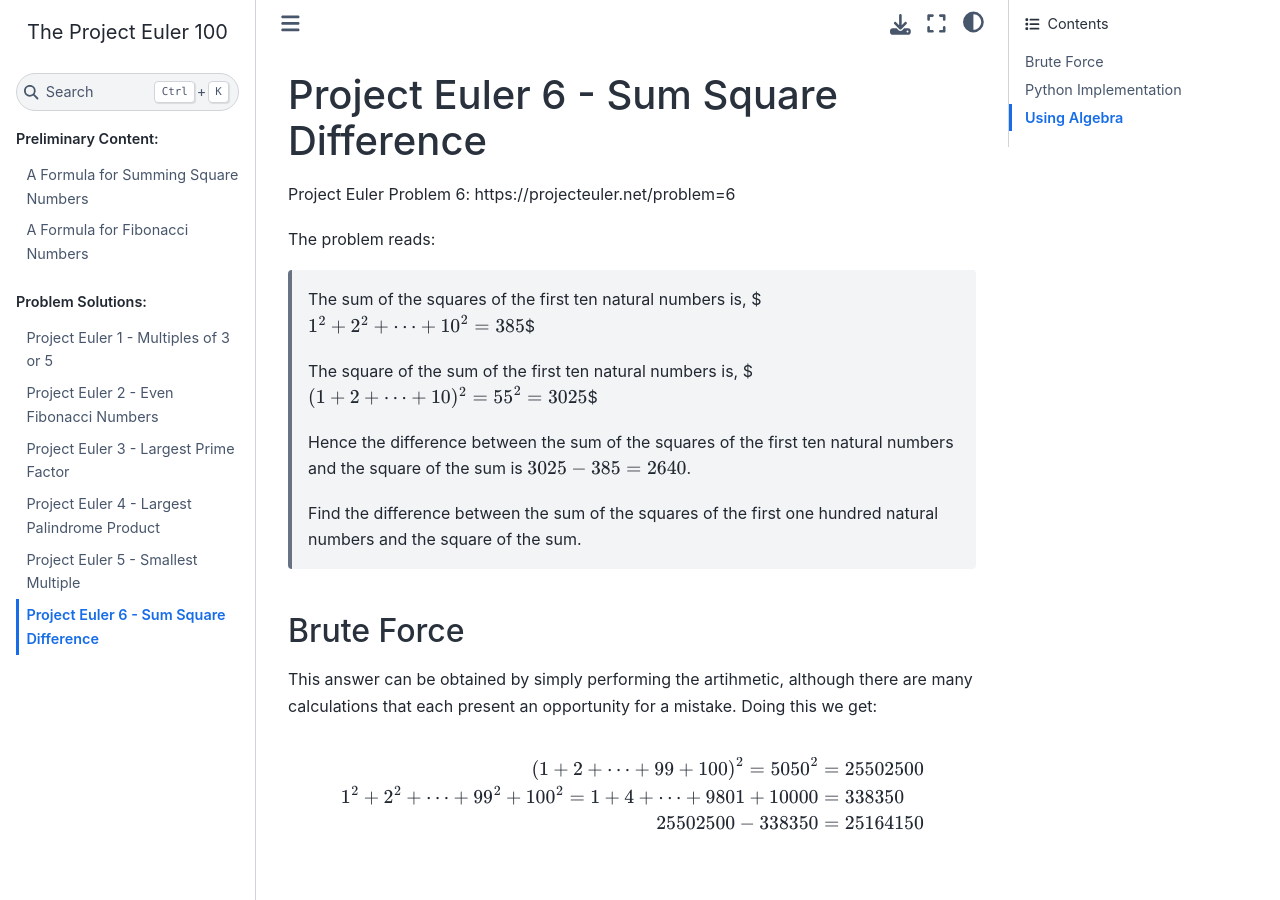
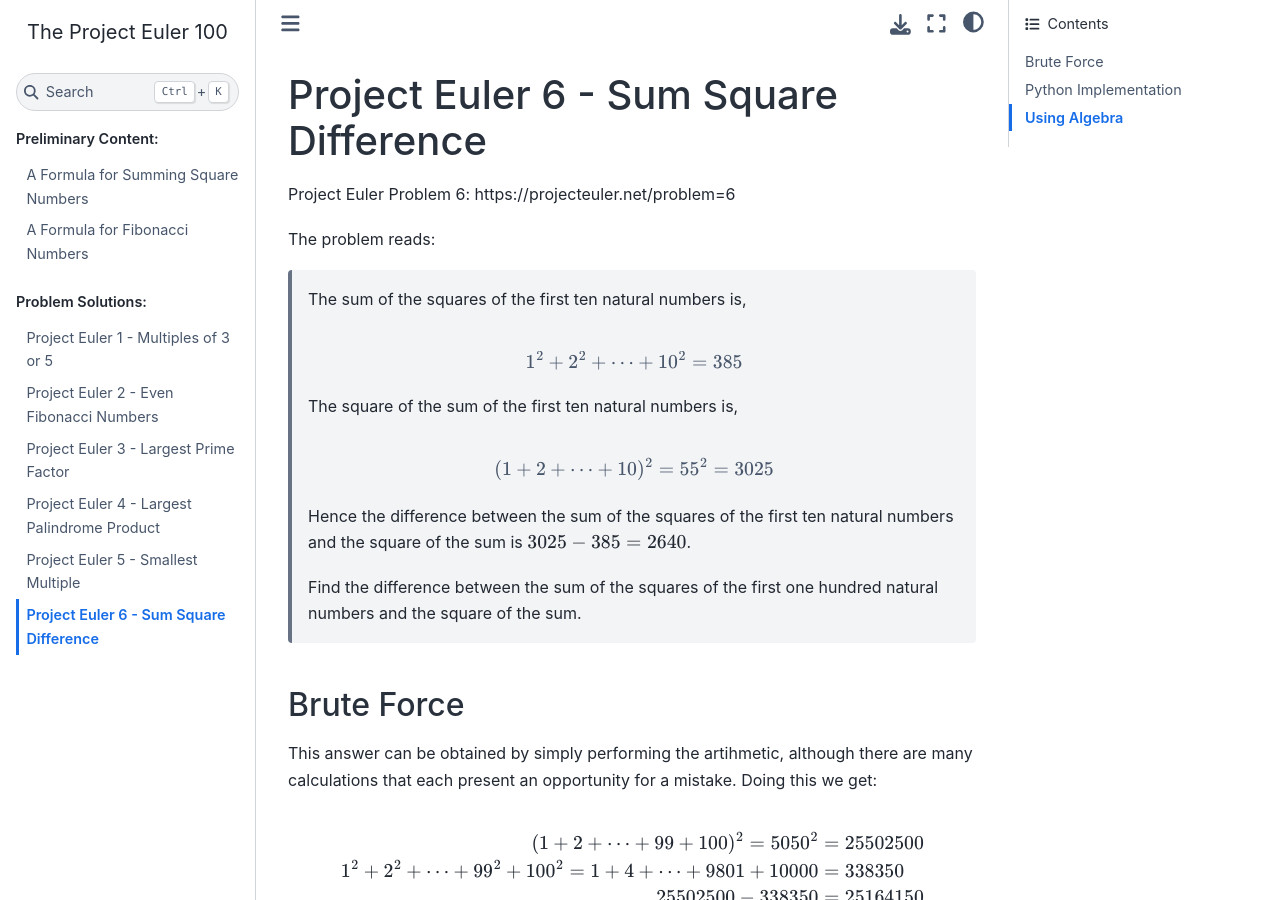
Before and after one commit to alpatine/project-euler-python, a Sphinx documentation site: the page built from doc/source/problems/p006.md, in a window 1280 px wide and 900 px high. Built offline with Sphinx 7.4.7 and the Sphinx Book theme 1.1.4, drawn with Linux system fonts in a browser that asks for light colours.

Commit message:
Fix math rendering in quote for p006

```diff
--- a/doc/source/problems/p006.md
+++ b/doc/source/problems/p006.md
@@ -4,10 +4,12 @@ Project Euler Problem 6: https://projecteuler.net/problem=6
 The problem reads:
 
 > The sum of the squares of the first ten natural numbers is,
+>
 > $$1^2+2^2+\dots+10^2 = 385$$
 >
-> The square of the sum of the first ten natural numbers is, $$(1+2+\dots+10)^2
-> = 55^2 = 3025$$
+> The square of the sum of the first ten natural numbers is,
+>
+> $$(1+2+\dots+10)^2 = 55^2 = 3025$$
 >
 > Hence the difference between the sum of the squares of the first ten natural
 > numbers and the square of the sum is $3025-385=2640$.
```
